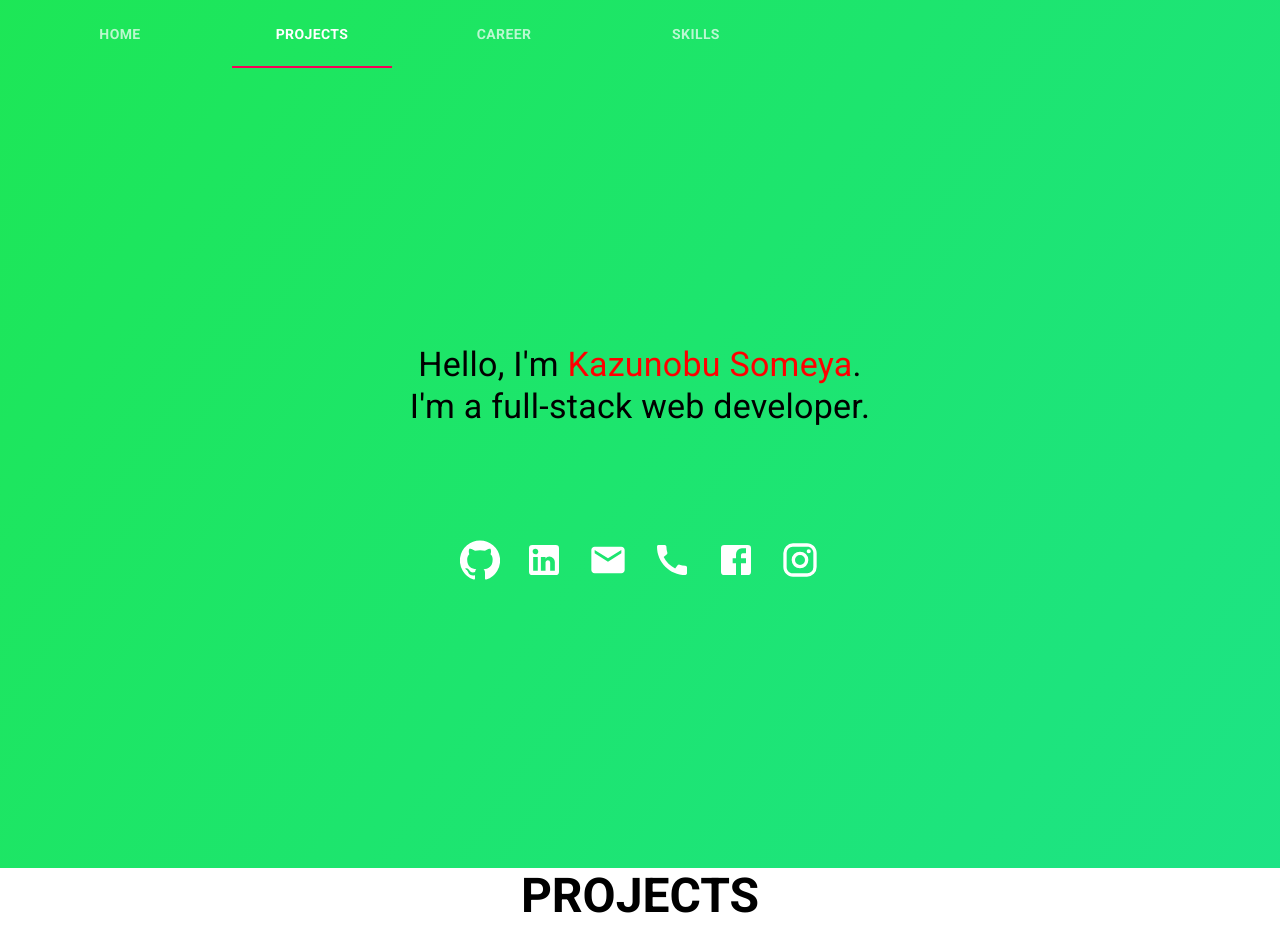
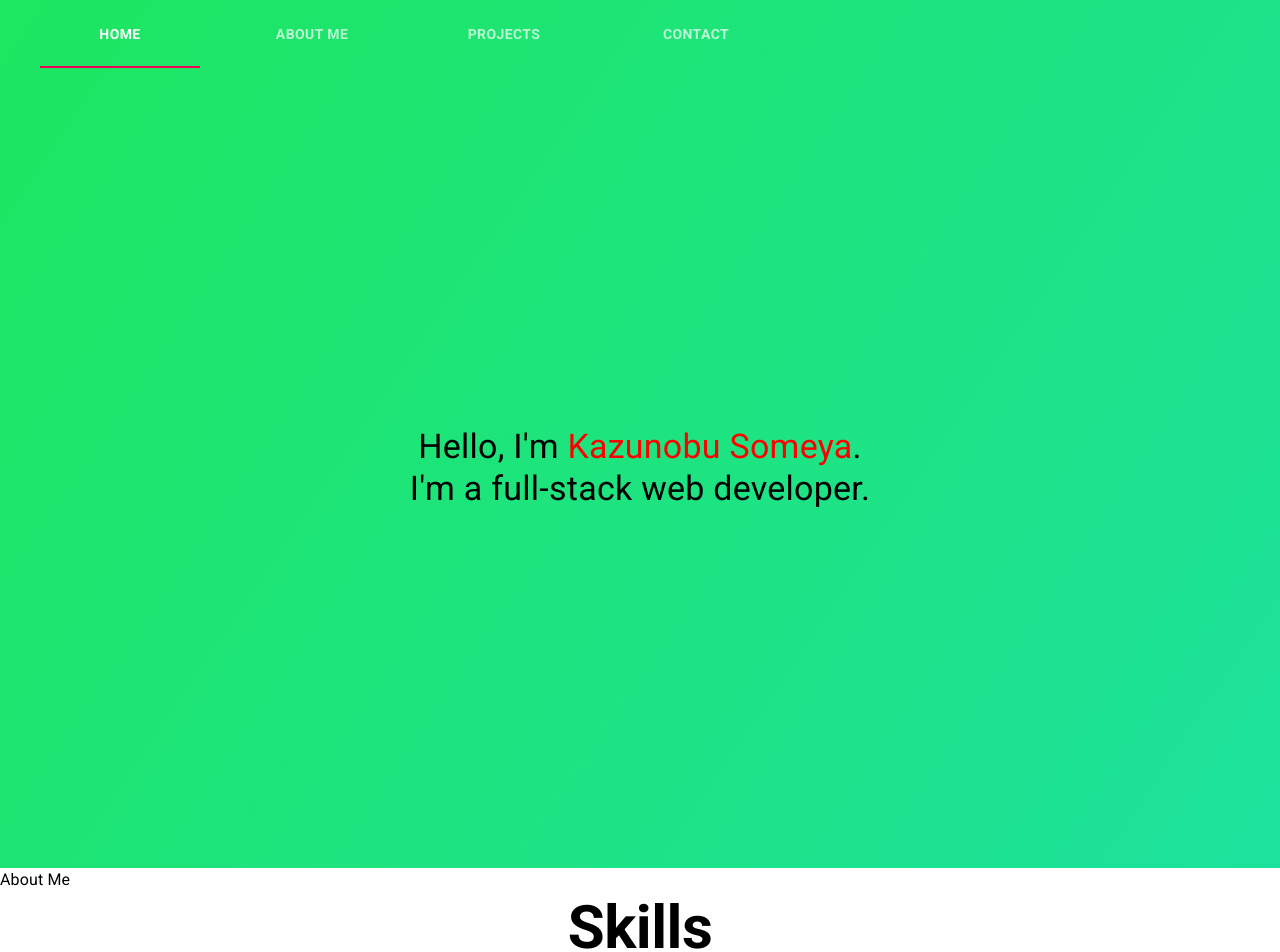
Before and after one commit to wangkalbi-gernessen/next-portfolio-website, a Next.js app: page / in a window 1280 px wide. Shown: the top 952 px of the page. Built offline with nearby package versions, Linux system fonts and the light colour scheme.

Commit message:
Add Aboutme and Contact components

```diff
--- /dev/null
+++ b/components/Aboutme.js
@@ -0,0 +1,26 @@
+import Skills from './Skills';
+import Career from './Career';
+import { makeStyles } from '@material-ui/styles';
+import { Container, Typography } from '@material-ui/core';
+
+const useStyle = makeStyles({
+  content: {
+    margin: 0,
+    padding: 0,
+    minWidth: "100%",
+    background: "white"
+  }
+});
+
+const Aboutme = () => {
+  const classes = useStyle();
+  return(
+    <Container className={classes.content} id="aboutme">
+      <Typography>About Me</Typography>
+      <Skills/>
+      <Career/>
+    </Container>
+  );
+}
+
+export default Aboutme;
--- a/components/Career.js
+++ b/components/Career.js
@@ -29,8 +29,8 @@ const Career = () => {
   return (
     <Container className={classes.content} id="career">
       <Typography variant="h2" align="center" className={classes.title}>My Tech Career</Typography>
-      <div className={classes.careers}>
-        <ul className="timeline">
+      {/* <div className={classes.careers}> */}
+        {/* <ul className="timeline">
           <li>
             <div className="timeline-image">
               <Image src="/framgia-logo.png" width={160} height={160} className={classes.imageSize} />
@@ -85,7 +85,7 @@ const Career = () => {
             </div>
           </li>
         </ul>
-      </div>
+      </div> */}
     </Container>
   );
 }
--- /dev/null
+++ b/components/Contact.js
@@ -0,0 +1,48 @@
+import { makeStyles } from '@material-ui/styles';
+import { IconButton, Grid, Container, Typography } from '@material-ui/core';
+import GitHubIcon from '@material-ui/icons/GitHub';
+import LinkedInIcon from '@material-ui/icons/LinkedIn';
+import EmailIcon from '@material-ui/icons/Email';
+import CallIcon from '@material-ui/icons/Call';
+import FacebookIcon from '@material-ui/icons/Facebook';
+import InstagramIcon from '@material-ui/icons/Instagram';
+
+const useStyle = makeStyles({
+  content: {
+    margin: 0,
+    padding: 0,
+    minWidth: "100%",
+    background: "white"
+  }
+});
+
+const Contact = () => {
+  const classes = useStyle();
+  return(
+    <Container className={classes.content} id="contact">
+      <Typography>Contact</Typography>
+      <Grid container justify="center" alignItems="center" direction="row" className={classes.icons}>
+        <IconButton href="https://github.com/wangkalbi-gernessen" target="_blank">
+          <GitHubIcon className={classes.images} />
+        </IconButton>
+        <IconButton href="https://www.linkedin.com/in/kazunobu-someya-6b44901b6/" target="_blank">
+          <LinkedInIcon className={classes.images} />
+        </IconButton>
+        <IconButton href={`mailto: guizhou08chishui@gmail.com`} target="_blank" >
+          <EmailIcon className={classes.images} />
+        </IconButton>
+        <IconButton href={`tel: 778-689-7760`} target="_blank" >
+          <CallIcon className={classes.images} />
+        </IconButton>
+        <IconButton href="https://www.facebook.com/kazunobu.someya" target="_blank" >
+          <FacebookIcon className={classes.images} />
+        </IconButton>
+        <IconButton href="https://www.instagram.com/kazukeks/" target="_blank">
+          <InstagramIcon className={classes.images} />
+        </IconButton>
+      </Grid>
+    </Container>
+  );
+}
+
+export default Contact;
--- a/components/Footer.js
+++ b/components/Footer.js
@@ -1,11 +1,5 @@
 import { makeStyles } from '@material-ui/styles';
-import { IconButton, Typography, Grid } from '@material-ui/core';
-import GitHubIcon from '@material-ui/icons/GitHub';
-import LinkedInIcon from '@material-ui/icons/LinkedIn';
-import EmailIcon from '@material-ui/icons/Email';
-import CallIcon from '@material-ui/icons/Call';
-import FacebookIcon from '@material-ui/icons/Facebook';
-import InstagramIcon from '@material-ui/icons/Instagram';
+import { Typography, Grid } from '@material-ui/core';
 
 const useStyles = makeStyles({
   footer: {
@@ -44,26 +38,6 @@ const Footer = () => {
       <Grid item className={classes.copyright}>
         <Typography variant="h5" align="center">&#169;2021 Kazunobu Someya</Typography>
       </Grid>
-      <Grid container justify="center" alignItems="center" direction="row" className={classes.icons}>
-        <IconButton href="https://github.com/wangkalbi-gernessen" target="_blank">
-          <GitHubIcon className={classes.images} />
-        </IconButton>
-        <IconButton href="https://www.linkedin.com/in/kazunobu-someya-6b44901b6/" target="_blank">
-          <LinkedInIcon className={classes.images} />
-        </IconButton>
-        <IconButton href={`mailto: guizhou08chishui@gmail.com`} target="_blank" >
-          <EmailIcon className={classes.images} />
-        </IconButton>
-        <IconButton href={`tel: 778-689-7760`} target="_blank" >
-          <CallIcon className={classes.images} />
-        </IconButton>
-        <IconButton href="https://www.facebook.com/kazunobu.someya" target="_blank" >
-          <FacebookIcon className={classes.images} />
-        </IconButton>
-        <IconButton href="https://www.instagram.com/kazukeks/" target="_blank">
-          <InstagramIcon className={classes.images} />
-        </IconButton>
-      </Grid>
     </Grid>
   )
 }
--- a/components/Main.js
+++ b/components/Main.js
@@ -35,26 +35,6 @@ const Main = () => {
     <Grid container spacing={0}direction="row" alignItems="center" justify="center" className={classes.mainContent} id="main">
       <Grid item xs={11}>
         <Typography align="center" variant="h4">Hello, I'm <span style={{color: "red"}}>Kazunobu Someya</span>.<br />I'm a full-stack web developer.</Typography>
-        <Grid container justify="center" alignItems="center" direction="row" className={classes.contactIcon}>
-          <IconButton href="https://github.com/wangkalbi-gernessen" target="_blank">
-            <GitHubIcon className={classes.images} fontSize="large" />
-          </IconButton>
-          <IconButton href="https://www.linkedin.com/in/kazunobu-someya-6b44901b6/" target="_blank">
-            <LinkedInIcon className={classes.images} />
-          </IconButton>
-          <IconButton href={`mailto: guizhou08chishui@gmail.com`} target="_blank" >
-            <EmailIcon className={classes.images} />
-          </IconButton>
-          <IconButton href={`tel: 778-689-7760`} target="_blank" >
-            <CallIcon className={classes.images} />
-          </IconButton>
-          <IconButton href="https://www.facebook.com/kazunobu.someya" target="_blank" >
-            <FacebookIcon className={classes.images} />
-          </IconButton>
-          <IconButton href="https://www.instagram.com/kazukeks/" target="_blank">
-            <InstagramIcon className={classes.images} />
-          </IconButton>
-        </Grid>
       </Grid>
     </Grid>
   );
--- a/components/Navbar.js
+++ b/components/Navbar.js
@@ -1,13 +1,11 @@
 import React, { useEffect, useState } from "react";
 import { Link } from 'react-scroll';
 import { makeStyles } from '@material-ui/styles';
-import { Container, AppBar, Avatar, Toolbar, Tabs, Tab } from '@material-ui/core';
-import HomeIcon from '@material-ui/icons/Home';
+import { Container, AppBar, Toolbar, Tabs, Tab } from '@material-ui/core';
 
 const useStyles = makeStyles({
   navbar: {
     width: '100%',
-    // height: '5rem',
     position: '-webkit-sticky', /* Safari */
     position: 'sticky',
     top: 0,
@@ -17,7 +15,6 @@ const useStyles = makeStyles({
   },
   navChange: {
     width: '100%',
-    // height: '5rem',
     position: '-webkit-sticky', /* Safari */
     position: 'sticky',
     top: 0,
@@ -51,7 +48,7 @@ const useStyles = makeStyles({
 const Navbar = () => {
   const classes = useStyles()
   const [colorChange, setColorChange] = useState(false);
-  const [value, setValue] = useState(1);
+  const [value, setValue] = useState("0");
 
   useEffect(() => {
     const changeNavbarColor = () => {
@@ -67,6 +64,7 @@ const Navbar = () => {
   }, [colorChange]);
 
   const handleChange = (event, newValue) => {
+    console.log(newValue);
     setValue(newValue);
   }
 
@@ -75,16 +73,10 @@ const Navbar = () => {
       <AppBar position="static" style={{background: "transparent", boxShadow: "none"}}>
         <Toolbar>
           <Tabs value={value} onChange={handleChange} indicatorColor="secondary">
-            <Tab component={Link} to="main" className={classes.original} activeClass="active" spy={true} smooth={true} offset={-70} duration={500} label="HOME">
-              {/* <Avatar className={classes.avatar}>
-                <Link className={classes.original} activeClass="active" to='main' spy={true} smooth={true} offset={-70} duration={500}>
-                  <HomeIcon />
-                </Link>
-              </Avatar> */}
-            </Tab>
-            <Tab component={Link} to="projects" className={classes.original}activeClass="active" spy={true} smooth={true} offset={-70} duration={500} label="PROJECTS"></Tab>
-            <Tab component={Link} to="career" className={classes.original} activeClass="active" spy={true} smooth={true} offset={-70} duration={500} label="CAREER"></Tab>
-            <Tab component={Link} to="skills" className={classes.original} activeClass="active" spy={true} smooth={true} offset={-70} duration={500} label="SKILLS"></Tab>
+            <Tab component={Link} to="main" className={classes.original} activeClass="active" spy={true} smooth={true} offset={-70} duration={500} label="HOME" value="0"/>
+            <Tab component={Link} to="aboutme" className={classes.original}activeClass="active" spy={true} smooth={true} offset={-70} duration={500} label="ABOUT ME" value="1" />
+            <Tab component={Link} to="projects" className={classes.original}activeClass="active" spy={true} smooth={true} offset={-70} duration={500} label="PROJECTS" value="2" />
+            <Tab component={Link} to="contact" className={classes.original}activeClass="active" spy={true} smooth={true} offset={-70} duration={500} label="CONTACT" value="3" />
           </Tabs>
         </Toolbar>
       </AppBar>
--- a/pages/index.js
+++ b/pages/index.js
@@ -1,8 +1,8 @@
 import Navbar from '../components/Navbar';
 import Main from '../components/Main';
+import Aboutme from '../components/Aboutme';
 import Projects from '../components/Projects';
-import Career from '../components/Career';
-import Skills from '../components/Skills';
+import Contact from '../components/Contact';
 import Footer from '../components/Footer';
 import { Container } from '@material-ui/core';
 import { makeStyles } from '@material-ui/styles';
@@ -21,9 +21,9 @@ export default function Home() {
     <Container className={classes.content}>
       <Navbar />
       <Main />
+      <Aboutme />
       <Projects />
-      <Career />
-      <Skills />
+      <Contact />
       <Footer />
     </Container>
   )
```
